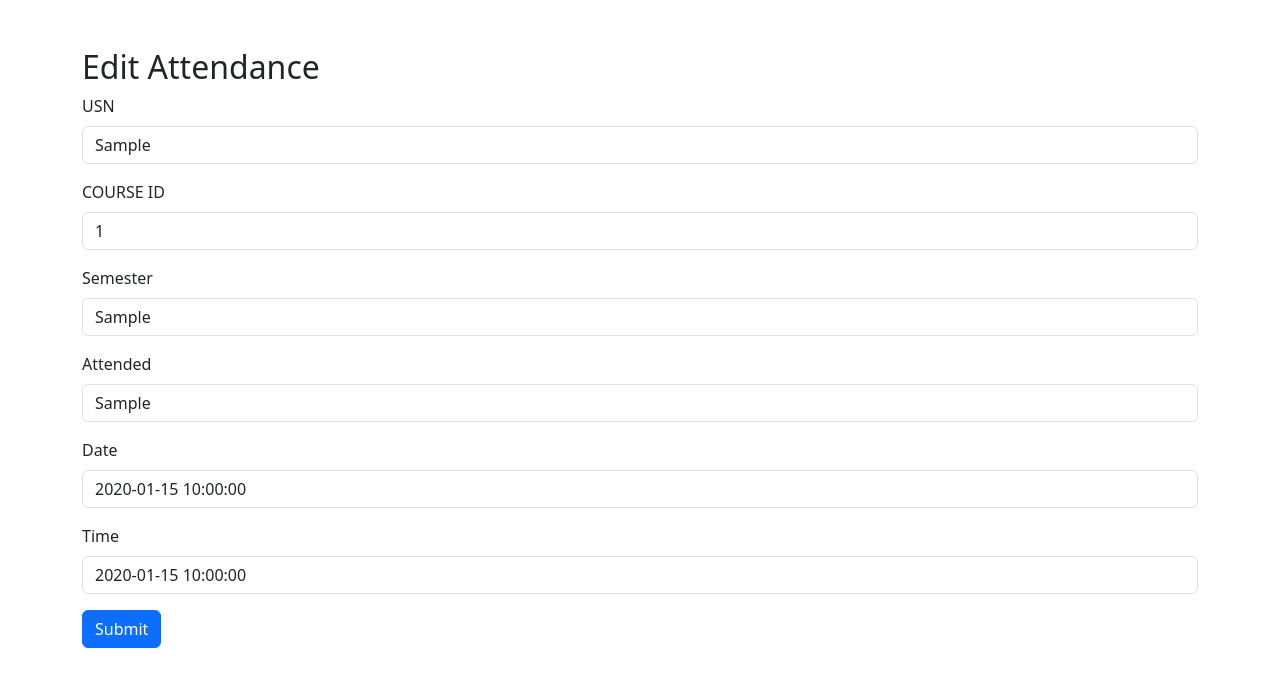
After one commit to shrutib2002/DBMS_MiniProj, a PHP site: page /editAttendance.php?aid=1 in a window 1280 px wide. The commit adds this page. Shown: the top 687 px of the page. Run offline with PHP 8.4, Linux system fonts and the light colour scheme; tables that the repository leaves empty or names only in its code hold one stand-in row (values such as "Sample post").

Commit message:
added editAttendance.php

```diff
--- a/attendance.php
+++ b/attendance.php
@@ -62,8 +62,8 @@
                     <td>'.$date.'</td>
                     <td>'.$time.'</td>
                     <td>
-                    <a class="btn btn-primary btn-sm" href="editAttendance.php?prof_id='.$aid.'">Edit</a>
-                    <a class="btn btn-danger btn-sm" href="deleteAttendance.php?prof_id='.$aid.'">Delete</a>
+                    <a class="btn btn-primary btn-sm" href="editAttendance.php?aid='.$aid.'">Edit</a>
+                    <a class="btn btn-danger btn-sm" href="deleteAttendance.php?aid='.$aid.'">Delete</a>
 
                     </td>
                     </tr>
--- /dev/null
+++ b/editAttendance.php
@@ -0,0 +1,116 @@
+<?php
+// editstudents.php
+
+$servername = "localhost";
+$username = "root";
+$password ="";
+$database = "student_management";
+
+$connection = new mysqli($servername, $username, $password, $database);
+
+if($connection->connect_error){
+    die("Connection Failed: " . $connection->connect_error);
+}
+
+if(isset($_GET['aid'])) {
+    $aid = $_GET['aid'];
+
+    // Use prepared statement to prevent SQL injection
+    $stmt = $connection->prepare("SELECT * FROM attendance WHERE aid = ?");
+    $stmt->bind_param("s", $aid);
+    $stmt->execute();
+    $result = $stmt->get_result();
+
+    if($result->num_rows == 0) {
+        echo "Attendance not found.";
+        exit;
+    }
+
+    // Fetch the student details
+    $row = $result->fetch_assoc();
+    $usn = $row['usn'];
+    $course_id = $row['course_id'];
+    $sem = $row['sem'];
+    $attended = $row['attended'];
+    $date= $row['date'];
+    $time= $row['time'];
+
+    $stmt->close();
+} else {
+    echo "Attendance ID  not provided.";
+    exit;
+}
+
+if ($_SERVER['REQUEST_METHOD'] === 'POST') {
+    // Sanitize user input
+    $usn = htmlspecialchars($_POST['usn']);
+    $course_id = htmlspecialchars($_POST['course_id']);
+    $sem = htmlspecialchars($_POST['sem']);
+    $attended = htmlspecialchars($_POST['attended']);
+    $date = htmlspecialchars($_POST['date']);
+    $time = htmlspecialchars($_POST['time']);
+
+
+    // Update student details in the database
+    $stmt = $connection->prepare("UPDATE attendance SET usn=?, course_id=?, sem=?, attended=?, date=?, time=? WHERE aid=?");
+    $stmt->bind_param("sssssss", $usn, $course_id, $sem, $attended, $date, $time, $aid);
+
+    if ($stmt->execute()) {
+        echo "Attendance details updated successfully.";
+        $stmt->close();
+        $connection->close();
+        header("Location: Attendance.php"); // Redirect to professor list page
+        exit;
+    } else {
+        echo "Error updating attendance details: " . $connection->error;
+    }
+}
+?>
+
+<!DOCTYPE html>
+<html lang="en">
+<head>
+    <meta charset="UTF-8">
+    <meta name="viewport" content="width=device-width, initial-scale=1.0">
+    <link rel="stylesheet" href="https://cdn.jsdelivr.net/npm/bootstrap@5.3.2/dist/css/bootstrap.min.css">
+    <title>Edit Attendance</title>
+</head>
+<body>
+    <div class="container my-5">
+        <h2>Edit Attendance</h2>
+        <!-- Form for editing student details -->
+        <form method="post">
+            <input type="hidden" name="aid" value="<?php echo $aid; ?>">
+            <!-- Add form fields for editing student details here -->
+            <div class="mb-3">
+                <label for="usn" class="form-label">USN</label>
+                <input type="text" class="form-control" id="usn" name="usn" value="<?php echo $usn; ?>">
+            </div>
+            <div class="mb-3">
+                <label for="course_id" class="form-label">COURSE ID</label>
+                <input type="text" class="form-control" id="course_id" name="course_id" value="<?php echo $course_id; ?>">
+            </div>
+            <div class="mb-3">
+                <label for="sem" class="form-label">Semester</label>
+                <input type="text" class="form-control" id="sem" name="sem" value="<?php echo $sem; ?>">
+            </div>
+            <div class="mb-3">
+                <label for="attended" class="form-label">Attended</label>
+                <input type="text" class="form-control" id="attended" name="attended" value="<?php echo $attended; ?>">
+            </div>
+            <div class="mb-3">
+                <label for="date" class="form-label">Date</label>
+                <input type="text" class="form-control" id="date" name="date" value="<?php echo $date; ?>">
+            </div>
+
+            <div class="mb-3">
+                <label for="time" class="form-label">Time</label>
+                <input type="text" class="form-control" id="time" name="time" value="<?php echo $time;?>">
+            </div>
+
+            <!-- Add more fields as needed -->
+            <button type="submit" class="btn btn-primary">Submit</button>
+        </form>
+    </div>
+</body>
+</html>
```
